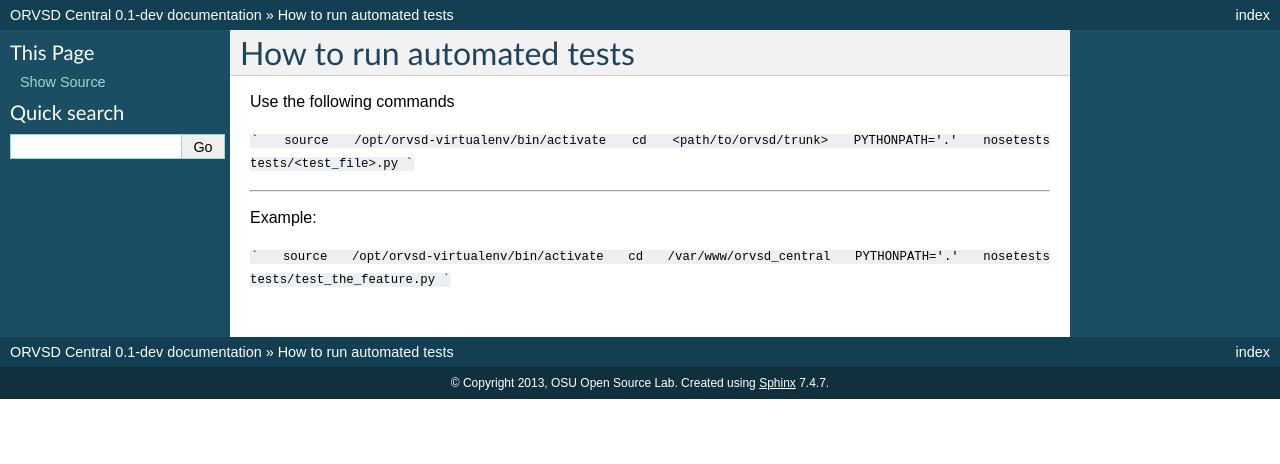
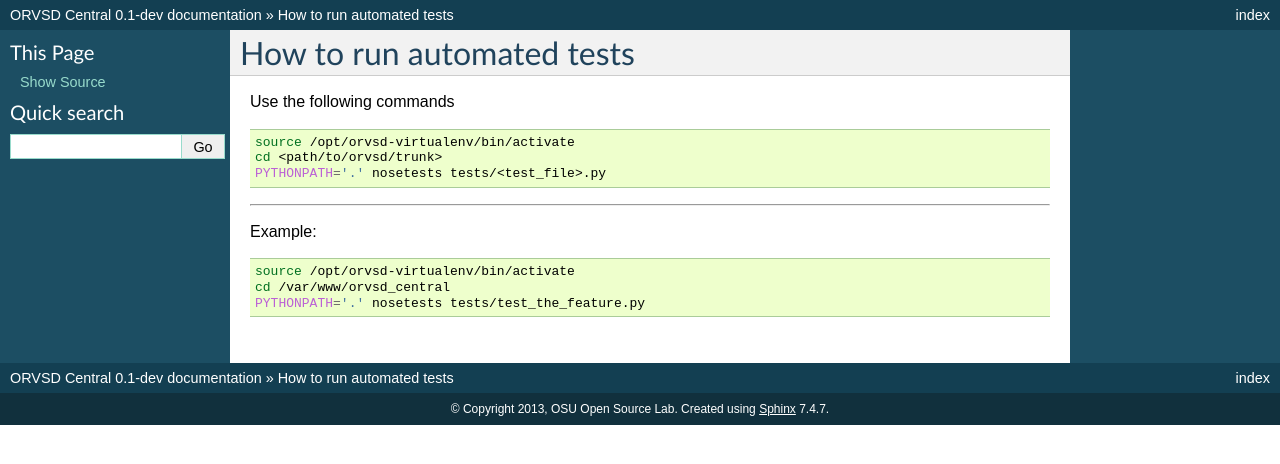
Before and after one commit to osuosl/orvsd_central, a Sphinx documentation site: the page built from docs/source/testing.rst, in a window 1280 px wide. Shown: the top 464 px of the page. Built offline with Sphinx 7.4.7, drawn with Linux system fonts in a browser that asks for light colours; pages that are not in the unit, such as notebooks, are missing from menus.

Commit message:
formatting

````diff
--- a/docs/source/testing.rst
+++ b/docs/source/testing.rst
@@ -3,18 +3,18 @@ How to run automated tests
 
 Use the following commands
 
-```
-source /opt/orvsd-virtualenv/bin/activate
-cd <path/to/orvsd/trunk>
-PYTHONPATH='.' nosetests tests/<test_file>.py
-```
+.. code-block:: bash
+
+  source /opt/orvsd-virtualenv/bin/activate
+  cd <path/to/orvsd/trunk>
+  PYTHONPATH='.' nosetests tests/<test_file>.py
 
 -----
 
 Example:
 
-```
-source /opt/orvsd-virtualenv/bin/activate
-cd /var/www/orvsd_central
-PYTHONPATH='.' nosetests tests/test_the_feature.py
-```
+.. code-block:: bash
+
+  source /opt/orvsd-virtualenv/bin/activate
+  cd /var/www/orvsd_central
+  PYTHONPATH='.' nosetests tests/test_the_feature.py
````
